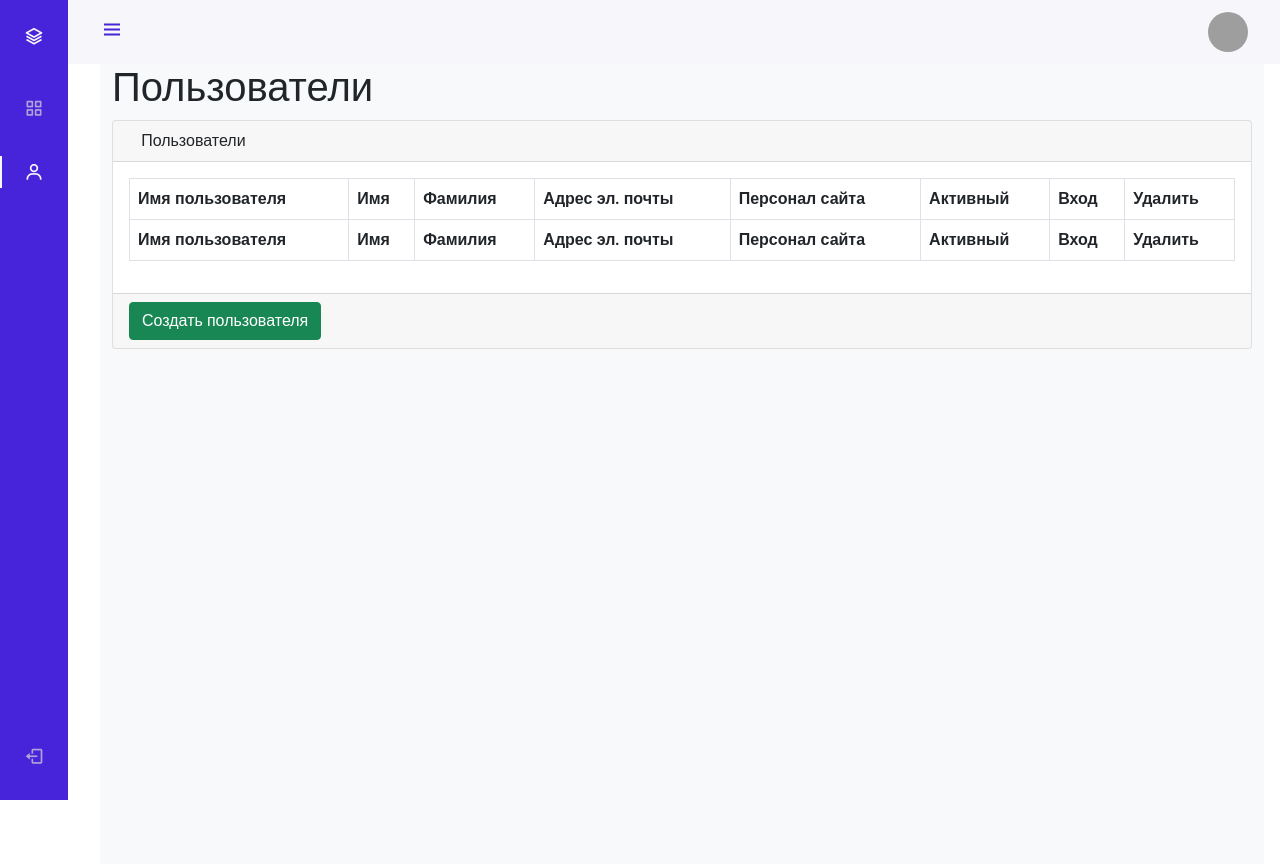
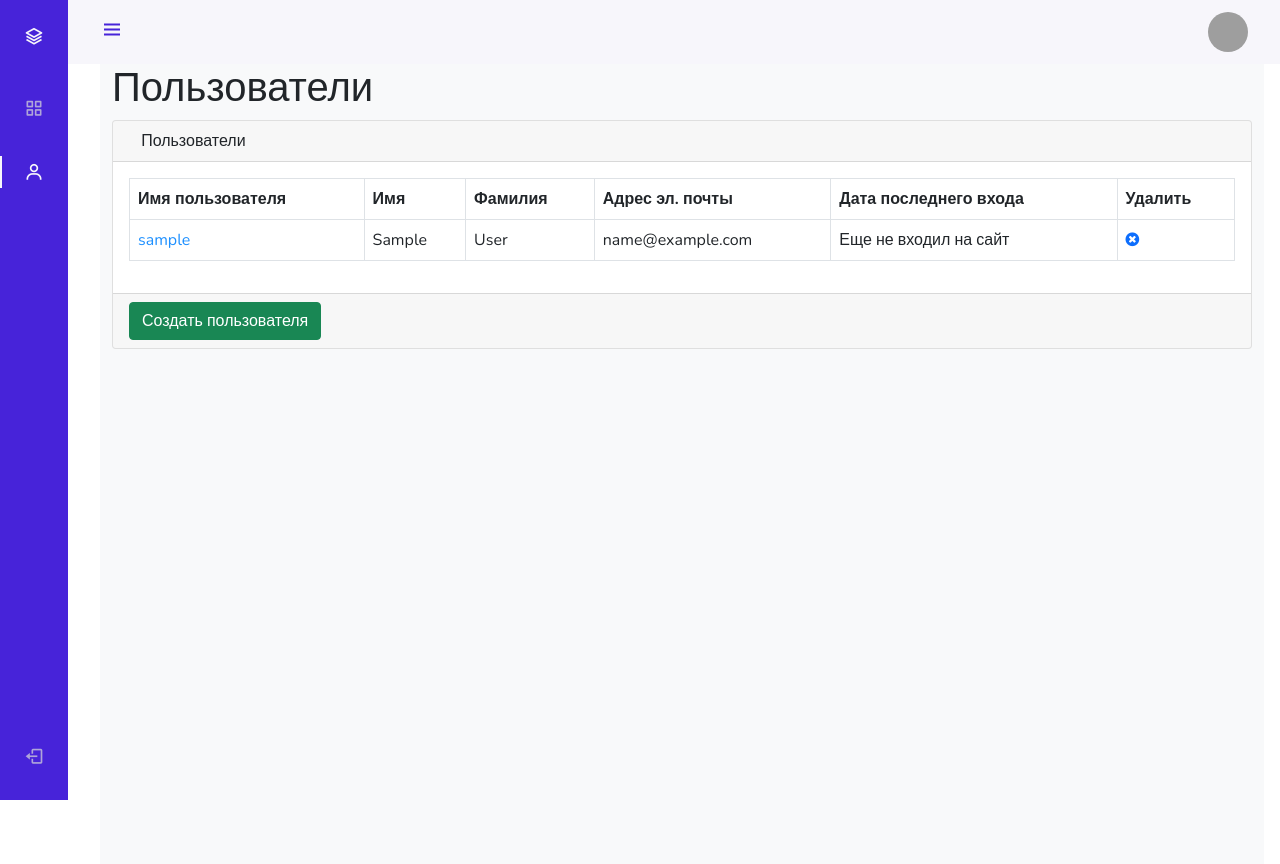
Before and after one commit to log-box/internetShop, a Django app: page /admin_stuff/users/read/ in a window 1280 px wide. Run offline with Django 3.2, Linux system fonts and the light colour scheme; the visitor is signed in with stand-in values (Sample User, id 1); data comes from the database, SQL or seed files in the repository; lists and menus that the app fills with data are empty; grey boxes are pictures that could not be loaded.

Commit message:
lesson 7 in process...

```diff
--- a/logbox_shop/adminapp/templates/adminapp/users.html
+++ b/logbox_shop/adminapp/templates/adminapp/users.html
@@ -19,48 +19,41 @@
                             <th>Имя</th>
                             <th>Фамилия</th>
                             <th>Адрес эл. почты</th>
-                            <th>Персонал сайта</th>
-                            <th>Активный</th>
-                            <th>Вход</th>
+{#                            <th>Персонал сайта</th>#}
+{#                            <th>Удален</th>#}
+                            <th>Дата последнего входа</th>
                             <th>Удалить</th>
                         </tr>
                         </thead>
-                        <tfoot>
-                        <tr>
-                            <th>Имя пользователя</th>
-                            <th>Имя</th>
-                            <th>Фамилия</th>
-                            <th>Адрес эл. почты</th>
-                            <th>Персонал сайта</th>
-                            <th>Активный</th>
-                            <th>Вход</th>
-                            <th>Удалить</th>
-                        </tr>
-                        </tfoot>
                         <tbody>
                         {% for user in users %}
                             <tr {% if user.is_deleted %} style="opacity: 0.5;" {% endif %}>
-                                <td><a href="{% url 'admin_stuff:user_update' user.id %}" style="color: dodgerblue">{{ user.username }}</a></td>
+                                <td><a href="{% url 'admin_stuff:user_update' user.pk %}" style="color: dodgerblue">{{ user.username }}</a></td>
                                 <td>{{ user.first_name }}</td>
                                 <td>{{ user.last_name }}</td>
                                 <td>{{ user.email }}</td>
-                                <td class="text-center">
-                                    {% if user.is_staff %}
-                                        <i class="fa fa-check-circle"></i>
+{#                                <td class="text-center">#}
+{#                                    {% if user.is_staff %}#}
+{#                                        <i class="fa fa-check-circle"></i>#}
+{#                                    {% else %}#}
+{#                                        <i class="fa fa-times-circle"></i>#}
+{#                                    {% endif %}#}
+{#                                </td>#}
+{#                                <td class="text-center">#}
+{#                                    {% if user.is_active %}#}
+{#                                        <i class="fa fa-check-circle"></i>#}
+{#                                    {% else %}#}
+{#                                        <i class="fa fa-times-circle"></i>#}
+{#                                    {% endif %}#}
+{#                                </td>#}
+                                <td>{% if user.last_login != None %}
+                                    {{ user.last_login }}
                                     {% else %}
-                                        <i class="fa fa-times-circle"></i>
+                                    Еще не входил на сайт
                                     {% endif %}
                                 </td>
-                                <td class="text-center">
-                                    {% if user.is_active %}
-                                        <i class="fa fa-check-circle"></i>
-                                    {% else %}
-                                        <i class="fa fa-times-circle"></i>
-                                    {% endif %}
-                                </td>
-                                <td>{{ user.last_login }}</td>
                                 <td>
-                                    <a {% if user.is_deleted %} class="invisible" {% endif %} href="{% url 'admin_stuff:user_delete' pk=user.id %}">
+                                    <a {% if user.is_deleted %} class="invisible" {% endif %} href="{% url 'admin_stuff:user_delete' user.pk %}">
                                         <i class="fa fa-times-circle"></i>
                                     </a>
                                 </td>
--- a/logbox_shop/adminapp/views.py
+++ b/logbox_shop/adminapp/views.py
@@ -1,11 +1,26 @@
-from django.shortcuts import render
+from django.http import HttpResponseRedirect
+from django.shortcuts import render, get_object_or_404
+# Create your views here.
+from django.urls import reverse
 
-# Create your views here.
+from adminapp.forms import ShopUserAdminEditForm, ShopUserAdminRegisterForm
 from authapp.models import ShopUser
 
 
 def user_create(request):
-    pass
+    title = f'Создание пользователя'
+    if request.method == 'POST':
+        create_form = ShopUserAdminRegisterForm(request.POST, request.FILES)
+        if create_form.is_valid():
+            create_form.save()
+            return HttpResponseRedirect(reverse('admin_stuff:users'))
+    else:
+        create_form = ShopUserAdminRegisterForm()
+    context = {
+        'title': title,
+        'form': create_form,
+    }
+    return render(request, 'adminapp/user_create.html', context)
 
 
 def users(request):
@@ -19,12 +34,39 @@
     return render(request, 'adminapp/users.html', context)
 
 
-def user_update(request):
-    pass
+def user_update(request, pk):
+    user = get_object_or_404(ShopUser, pk=pk)
+    title = f'Редактировние {user.username}'
+    if request.method == 'POST':
+        # user_pk = request.POST.get('target_user_pk')
+        # user = get_object_or_404(ShopUser, pk=user_pk)
+        edit_form = ShopUserAdminEditForm(request.POST, request.FILES, instance=user)
+
+        if edit_form.is_valid():
+            edit_form.save()
+            return HttpResponseRedirect(reverse('admin_stuff:users'))
+    else:
+        edit_form = ShopUserAdminEditForm(instance=user)
+    context = {
+        'title': title,
+        'edit_form': edit_form,
+        # 'target_user_pk': pk,
+    }
+    return render(request, 'adminapp/user_update.html', context)
 
 
-def user_delete(request):
-    pass
+def user_delete(request, pk):
+    user = get_object_or_404(ShopUser, pk=pk)
+    title = f'Удаление {user.username}'
+    if request.method == 'POST':
+        user.is_deleted = True
+        user.save()
+        return HttpResponseRedirect(reverse('admin_stuff:users'))
+    context = {
+        'title': title,
+        'user': user,
+    }
+    return render(request, 'adminapp/user_delete.html', context)
 
 
 def category_create(request):
--- a/logbox_shop/authapp/models.py
+++ b/logbox_shop/authapp/models.py
@@ -12,9 +12,12 @@
 
     age = models.PositiveIntegerField(
         verbose_name='возраст',
+        null=True,
     )
 
     email = models.EmailField(
         verbose_name='почта',
         unique=True,
     )
+
+    is_deleted = models.BooleanField(default=False)
--- a/logbox_shop/basketapp/models.py
+++ b/logbox_shop/basketapp/models.py
@@ -13,6 +13,7 @@
         on_delete=models.CASCADE,
         related_name='basket',
     )
+
     product = models.ForeignKey(
         Product,
         on_delete=models.CASCADE,
```
Also changed, not shown: logbox_shop/adminapp/forms.py (added, +26 -0 lines), logbox_shop/adminapp/templates/adminapp/user_create.html (+15 -9 lines), logbox_shop/adminapp/templates/adminapp/user_delete.html (+33 -9 lines), logbox_shop/adminapp/templates/adminapp/user_update.html (+17 -9 lines).
